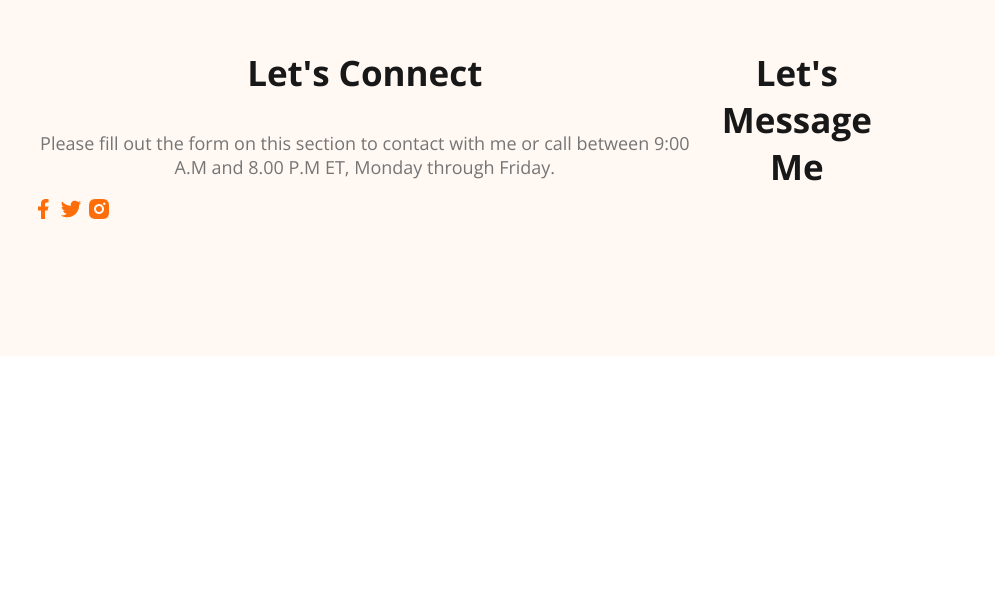
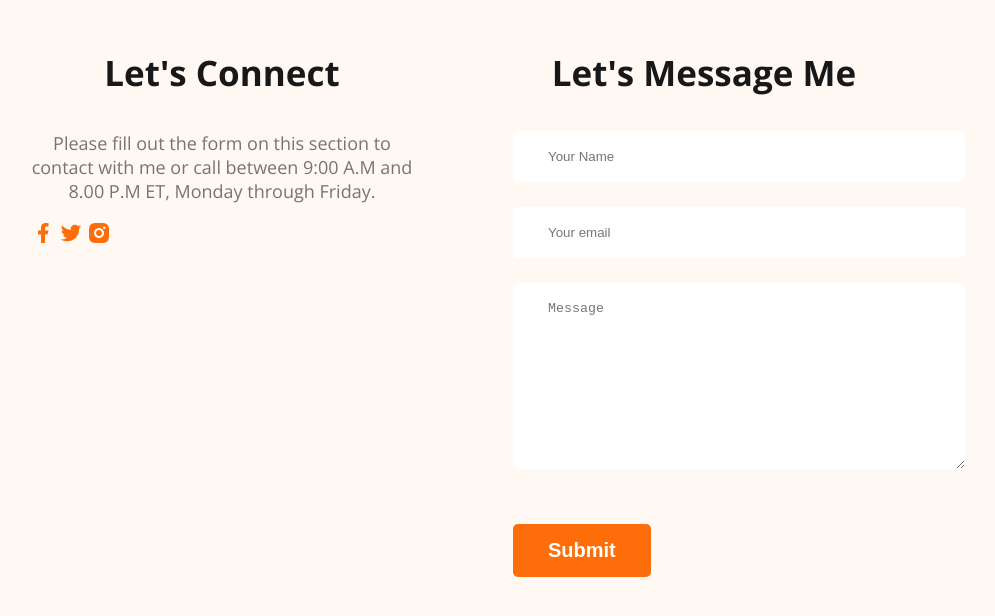
Before and after one commit to alamin6688/webdeveloper-portfolio, a plain HTML site: page index.html in a window 1280 px wide. Shown: the part 3501-4117 px from the top of the page, without its empty margins (177-1172 px from the left). Before the commit the page ends 3865 px from the top, so only its background shows below. Drawn offline with nearby package versions, Linux system fonts and the light colour scheme.

Commit message:
finished footer section with contact

```diff
--- a/index.html
+++ b/index.html
@@ -156,6 +156,12 @@
         </div>
         <div class="footer-column">
             <h3 class="section-title">Let's Message Me</h3>
+            <form class="contact" action="">
+                <input type="text" placeholder="Your Name">
+                <input type="email" placeholder="Your email">
+                <textarea name="" placeholder="Message" id="" cols="30" rows="10"></textarea>
+                <input class="btn-primary" type="submit" value="Submit">
+            </form>
         </div>
 
     </footer>
--- a/styles/portfolio.css
+++ b/styles/portfolio.css
@@ -162,7 +162,26 @@ main section{
 
 footer{
     display: flex;
+    gap: 100px;
     background: #FFF8F3;
     margin-top: 100px;
     padding: 130px 200px;
 }
+.footer-column{
+    width: 50%;
+}
+.social-links{
+    margin-right: 25px;
+}
+.contact input[type="text"],.contact input[type="email"],
+textarea{
+    display: block;
+    margin-bottom: 25px;
+    padding: 18px 35px;
+    color: #757575;
+    border-radius: 5px;
+    background:#FFF;
+    border: 0;
+    width: 100%;
+}
+.contact input
```
